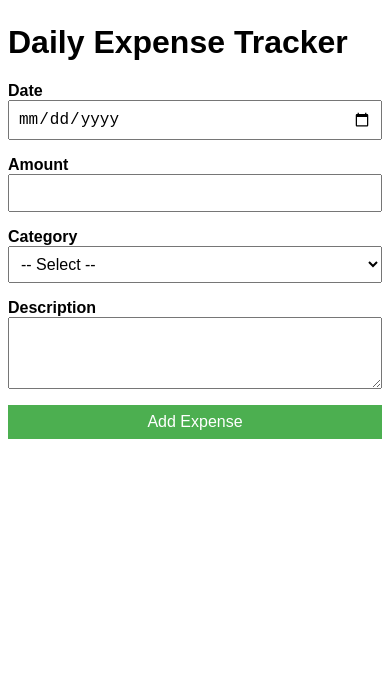
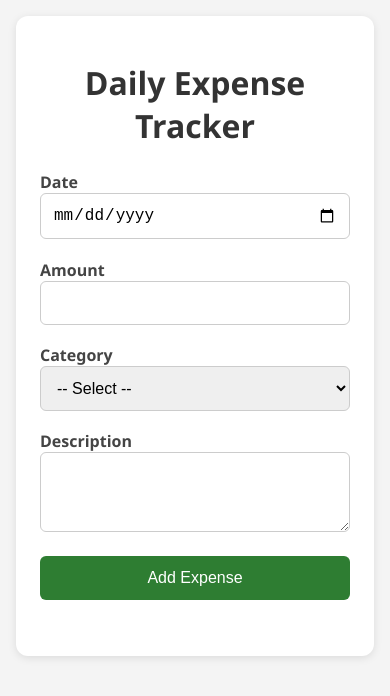
Before and after one commit to nbcnewcastle/expense-tracker, a plain HTML site: page index.html in a window 390 px wide. Drawn offline with Linux system fonts and the light colour scheme; no server answers.

Commit message:
Update index.html

```diff
--- a/index.html
+++ b/index.html
@@ -1,49 +1,105 @@
+<!DOCTYPE html>
+<html lang="en">
+<head>
+  <meta charset="UTF-8" />
+  <meta name="viewport" content="width=device-width, initial-scale=1.0" />
+  <title>Expense Tracker</title>
+
+  <!-- Firebase SDKs -->
+  <script src="https://www.gstatic.com/firebasejs/9.22.0/firebase-app-compat.js"></script>
+  <script src="https://www.gstatic.com/firebasejs/9.22.0/firebase-firestore-compat.js"></script>
+
   <style>
     body {
-    font-family: sans-serif;
-    margin: 1rem;
+      margin: 0;
       padding: 0;
+      background: #f4f4f4;
+      font-family: 'Segoe UI', sans-serif;
+    }
+
+    .container {
       max-width: 600px;
-    margin-left: auto;
-    margin-right: auto;
+      margin: 2rem auto;
+      background: #fff;
+      padding: 2rem;
+      border-radius: 12px;
+      box-shadow: 0 2px 8px rgba(0,0,0,0.1);
+    }
+
+    h1 {
+      text-align: center;
+      margin-bottom: 1.5rem;
+      color: #333;
     }
 
     form {
       display: flex;
       flex-direction: column;
-    gap: 1rem;
+      gap: 1.2rem;
     }
 
     label {
-    font-weight: bold;
-    margin-bottom: 0.25rem;
+      font-weight: 600;
+      margin-bottom: 0.3rem;
+      color: #444;
     }
 
-  input, select, textarea, button {
-    padding: 0.5rem;
+    input, select, textarea {
+      padding: 0.75rem;
       font-size: 1rem;
+      border: 1px solid #ccc;
+      border-radius: 6px;
       width: 100%;
       box-sizing: border-box;
     }
 
     button {
-    background-color: #4CAF50;
+      padding: 0.8rem;
+      font-size: 1rem;
+      background-color: #2e7d32;
       color: white;
       border: none;
+      border-radius: 6px;
       cursor: pointer;
+      transition: background 0.3s ease;
     }
 
     button:hover {
-    background-color: #45a049;
+      background-color: #1b5e20;
+    }
+
+    #message {
+      color: green;
+      font-weight: bold;
+      text-align: center;
+      margin-top: 1rem;
+    }
+
+    ul {
+      list-style: none;
+      padding: 0;
+      margin-top: 2rem;
+    }
+
+    li {
+      background: #f0f0f0;
+      margin-bottom: 0.75rem;
+      padding: 1rem;
+      border-radius: 6px;
+      border-left: 5px solid #4caf50;
     }
 
     @media (max-width: 600px) {
-    body {
-      padding: 0.5rem;
+      .container {
+        margin: 1rem;
+        padding: 1.5rem;
       }
     }
   </style>
+</head>
+<body>
 
+  <div class="container">
     <h1>Daily Expense Tracker</h1>
 
     <form id="expense-form">
@@ -77,4 +133,11 @@
       <button type="submit">Add Expense</button>
     </form>
 
+    <p id="message"></p>
+
     <ul id="expense-list"></ul>
+  </div>
+
+  <script src="script.js"></script>
+</body>
+</html>
```
Lines whose indentation alone changed are shown as unchanged.
